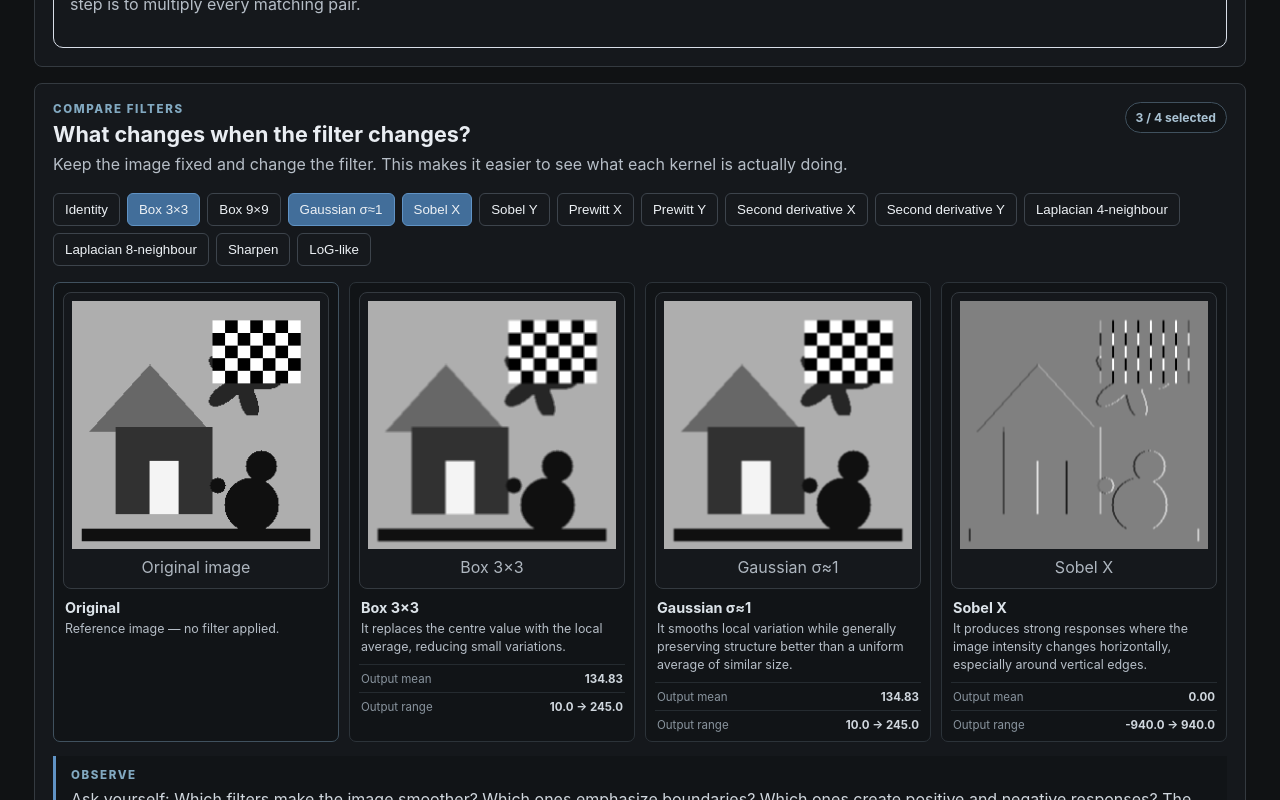
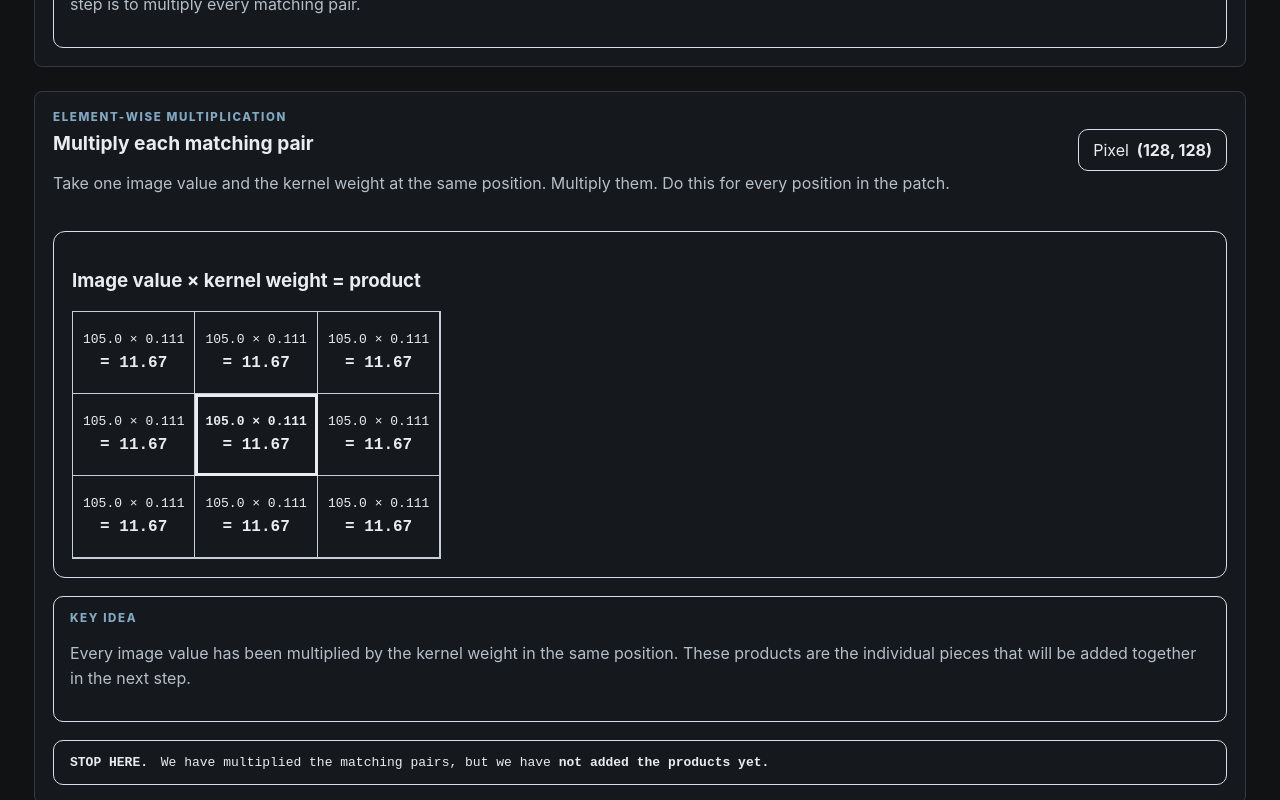
Before and after one commit to raikanwalrai/industrial-vision-lab, a React (Vite) app: page / in a window 1280 px wide. Shown: the part 3060-3860 px from the top of the page. Built offline with nearby package versions, Linux system fonts and the light colour scheme.

Commit message:
Add element-wise multiplication lab

```diff
--- a/src/App.tsx
+++ b/src/App.tsx
@@ -274,6 +274,99 @@ function PatchKernelAlignment({
           The centre image value is paired with the centre kernel weight, and
           so on. The next step is to multiply every matching pair.
         </p>
+      </div>
+    </section>
+  );
+}
+
+function ElementWiseMultiplication({
+  image,
+  kernel,
+  pixel,
+}: {
+  image: GrayImage;
+  kernel: number[][];
+  pixel: { x: number; y: number };
+}) {
+  const radius = Math.floor(kernel.length / 2);
+  const neighbourhood = pixelNeighborhood(
+    image,
+    pixel.x,
+    pixel.y,
+    radius,
+  );
+
+  const rows = kernel.length;
+  const cols = kernel[0].length;
+
+  return (
+    <section className="elementWiseMultiplication panel">
+      <div className="sectionEyebrow">ELEMENT-WISE MULTIPLICATION</div>
+
+      <div className="elementWiseHeader">
+        <div>
+          <h2>Multiply each matching pair</h2>
+          <p>
+            Take one image value and the kernel weight at the same position.
+            Multiply them. Do this for every position in the patch.
+          </p>
+        </div>
+
+        <div className="elementWisePixel">
+          Pixel
+          <b>
+            ({pixel.x}, {pixel.y})
+          </b>
+        </div>
+      </div>
+
+      <div className="productMatrixCard">
+        <h3>Image value × kernel weight = product</h3>
+
+        <div
+          className="productMatrix"
+          style={{
+            gridTemplateColumns: `repeat(${cols}, minmax(70px, 1fr))`,
+          }}
+        >
+          {neighbourhood.values.flatMap((row, r) =>
+            row.map((value, c) => {
+              const weight = kernel[r][c];
+              const product = value * weight;
+              const center =
+                r === Math.floor(rows / 2) &&
+                c === Math.floor(cols / 2);
+
+              return (
+                <div
+                  className={`productCell ${
+                    center ? "productCenterCell" : ""
+                  }`}
+                  key={`${r}-${c}`}
+                >
+                  <span className="productPair">
+                    {value.toFixed(1)} × {weight.toFixed(3)}
+                  </span>
+                  <b>= {product.toFixed(2)}</b>
+                </div>
+              );
+            }),
+          )}
+        </div>
+      </div>
+
+      <div className="elementWiseExplanation">
+        <span className="experimentLabel">KEY IDEA</span>
+        <p>
+          Every image value has been multiplied by the kernel weight in the
+          same position. These products are the individual pieces that will
+          be added together in the next step.
+        </p>
+      </div>
+
+      <div className="elementWiseWarning">
+        <b>STOP HERE.</b> We have multiplied the matching pairs, but we have
+        <b> not added the products yet.</b>
       </div>
     </section>
   );
@@ -675,6 +768,12 @@ export default function App() {
         pixel={pixel}
       />
 
+      <ElementWiseMultiplication
+        image={source}
+        kernel={activeKernel}
+        pixel={pixel}
+      />
+
       {!custom && (
         <ComparisonLab
           source={source}
--- a/src/styles.css
+++ b/src/styles.css
@@ -523,3 +523,94 @@
     transform: rotate(90deg);
   }
 }
+
+
+.elementWiseMultiplication {
+  margin-top: 24px;
+}
+
+.elementWiseHeader {
+  display: flex;
+  justify-content: space-between;
+  gap: 24px;
+  align-items: flex-start;
+}
+
+.elementWisePixel {
+  padding: 10px 14px;
+  border: 1px solid #d8dee8;
+  border-radius: 10px;
+  white-space: nowrap;
+}
+
+.elementWisePixel b {
+  margin-left: 8px;
+}
+
+.productMatrixCard {
+  margin-top: 20px;
+  border: 1px solid #d8dee8;
+  border-radius: 12px;
+  padding: 18px;
+  overflow-x: auto;
+}
+
+.productMatrix {
+  display: grid;
+  width: fit-content;
+  max-width: 100%;
+  margin-top: 16px;
+  border: 1px solid #c8ced8;
+}
+
+.productCell {
+  min-height: 82px;
+  min-width: 90px;
+  padding: 10px;
+  display: flex;
+  flex-direction: column;
+  align-items: center;
+  justify-content: center;
+  gap: 7px;
+  border-right: 1px solid #c8ced8;
+  border-bottom: 1px solid #c8ced8;
+  font-family: monospace;
+  text-align: center;
+}
+
+.productPair {
+  font-size: 13px;
+}
+
+.productCell b {
+  font-size: 16px;
+}
+
+.productCenterCell {
+  font-weight: 700;
+  outline: 3px solid currentColor;
+  outline-offset: -3px;
+}
+
+.elementWiseExplanation,
+.elementWiseWarning {
+  margin-top: 18px;
+  padding: 14px 16px;
+  border: 1px solid #d8dee8;
+  border-radius: 10px;
+}
+
+.elementWiseWarning {
+  font-family: monospace;
+}
+
+.elementWiseWarning b:first-child {
+  margin-right: 5px;
+}
+
+@media (max-width: 800px) {
+  .elementWiseHeader {
+    display: grid;
+    grid-template-columns: 1fr;
+  }
+}
```
